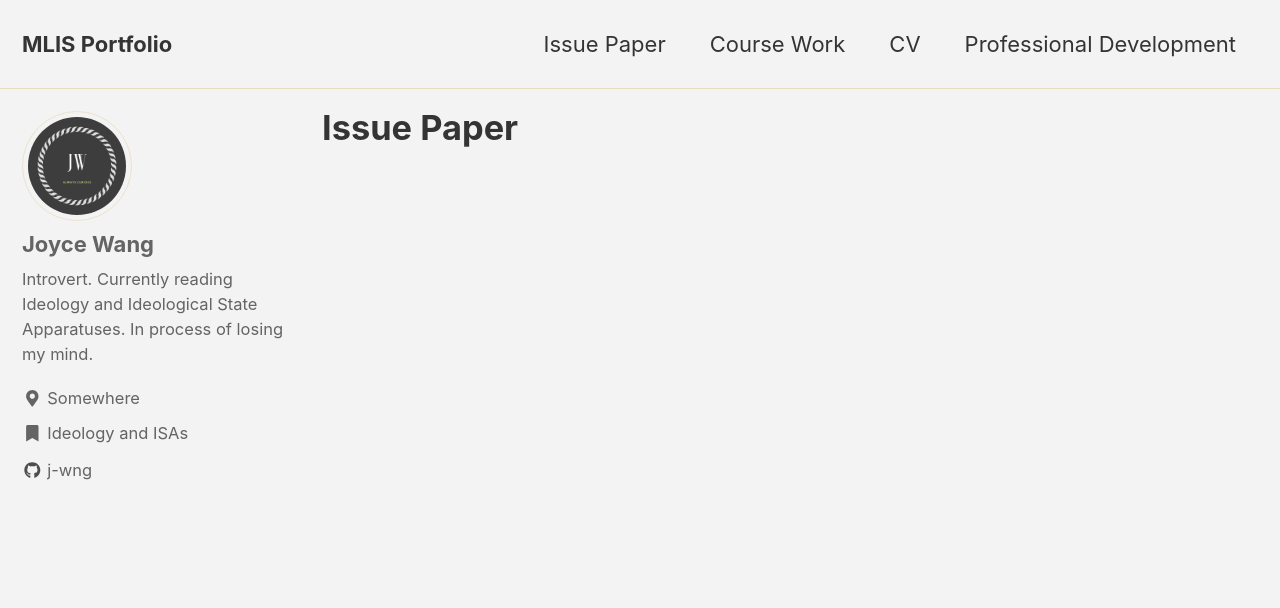
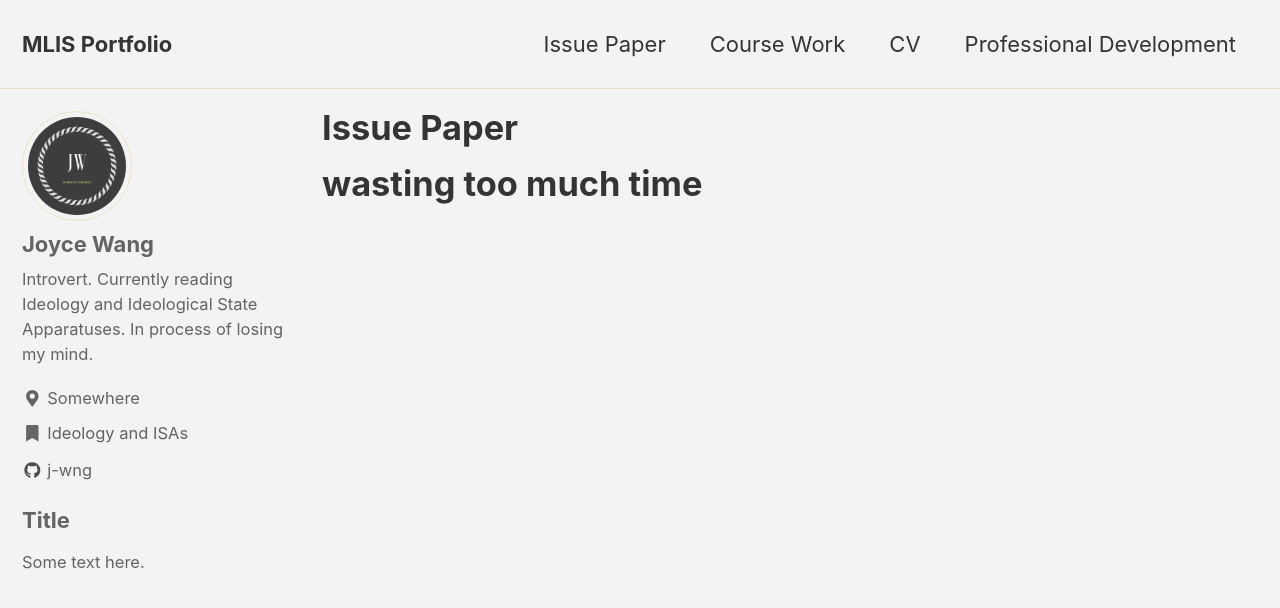
Before and after one commit to j-wng/portfolio, a Jekyll site: the page built from _pages/issuepaper.html, in a window 1280 px wide and 900 px high. Shown: the top 608 px of the window. Built offline with Jekyll 4.4.1, drawn with Linux system fonts in a browser that asks for light colours; cached includes are drawn as plain includes; nearby versions of some CDN libraries.

Commit message:
Update issuepaper.html

```diff
--- a/_pages/issuepaper.html
+++ b/_pages/issuepaper.html
@@ -3,4 +3,10 @@ permalink: /issuepaper/
 title: "Issue Paper"
 layout: single
 author_profile: true
+
+sidebar:
+  - title: "Title"
+    text: "Some text here."
 ---
+
+<h1>wasting too much time</h1>
```
